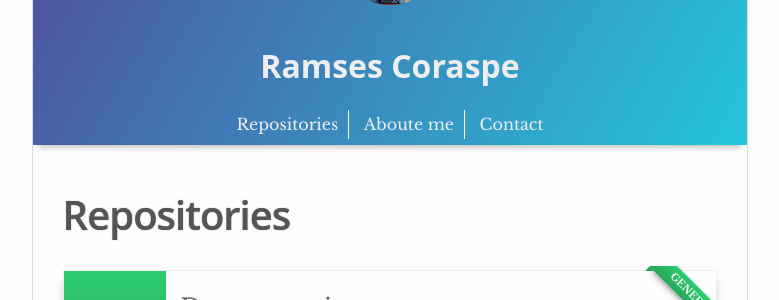
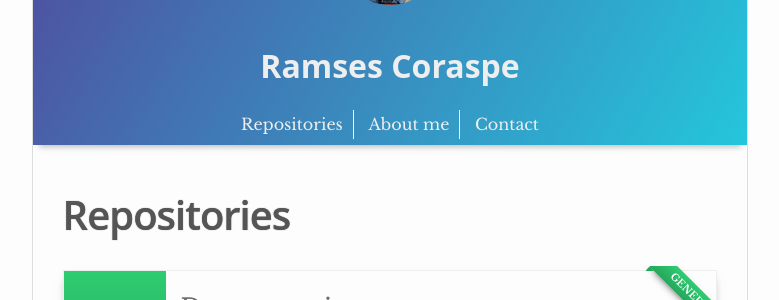
Before and after one commit to Wittline/wittline.github.io, a Jekyll site: the page built from index.html, in a window 1280 px wide. Shown: the part 164-464 px from the top of the page, without its empty margins (250-1029 px from the left). Built offline with Jekyll 4.4.1, drawn with Linux system fonts in a browser that asks for light colours.

Commit message:
Update header.html

```diff
--- a/_includes/header.html
+++ b/_includes/header.html
@@ -14,7 +14,7 @@
 </div>
 <div class="menu-category">
 <div class="menu-item"><a class="{% if page.url == '/design/' %}active{% endif %} menu-link" href="{{site.baseurl}}/design/">Repositories</a></div>
-<div class="menu-item"><a class="{% if page.url == '/code/' %}active{% endif %}  menu-link" href="{{site.baseurl}}/code/">Aboute me</a></div>
+<div class="menu-item"><a class="{% if page.url == '/code/' %}active{% endif %}  menu-link" href="{{site.baseurl}}/code/">About me</a></div>
 <div class="menu-item"><a class="{% if page.url == '/life/' %}active{% endif %}  menu-link" href="{{site.baseurl}}/life/">Contact</a></div>
 </div>
 </div>
```
